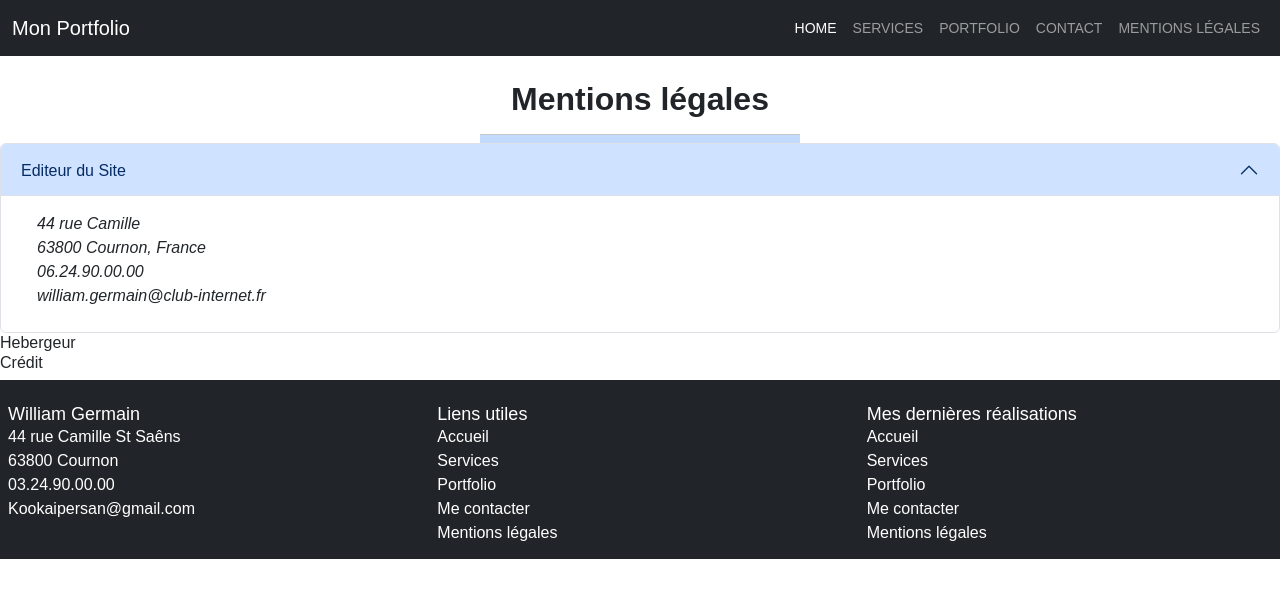
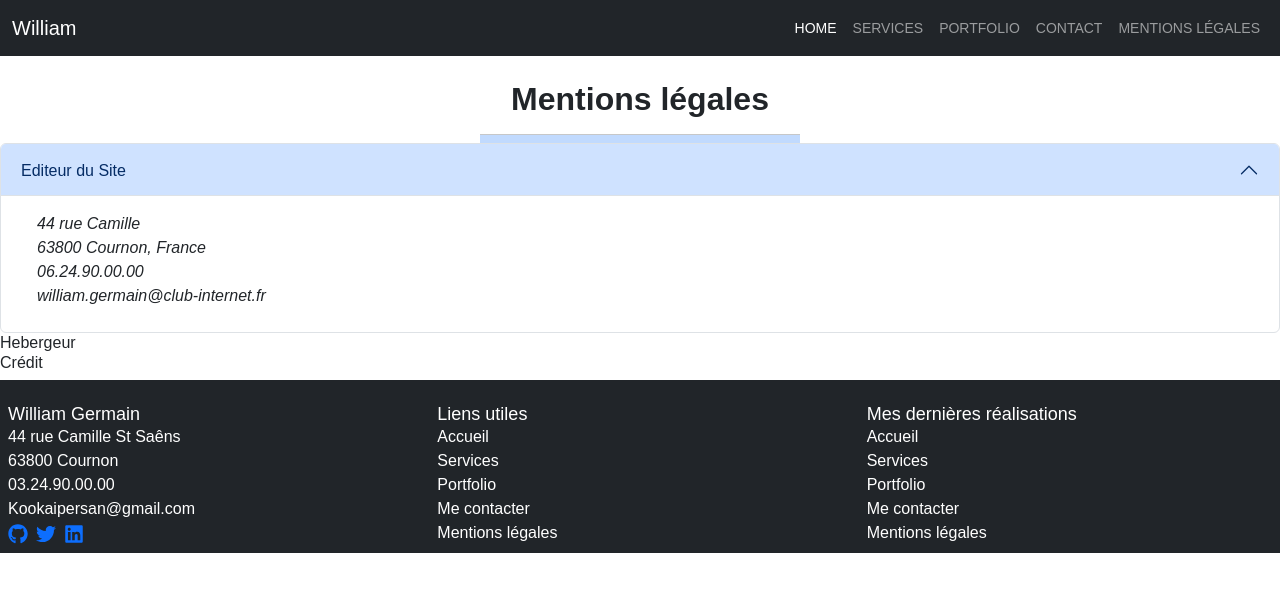
Before and after one commit to Kookaipersan/portfolio-devoir-germain, a React (Vite) app: page /legal in a window 1280 px wide. Shown: the top 598 px of the page. Built offline with nearby package versions, Linux system fonts and the light colour scheme.

Commit message:
icons react

```diff
--- a/src/components/Home.jsx
+++ b/src/components/Home.jsx
@@ -1,5 +1,6 @@
 import React from 'react';
 import { Navbar, Nav, Container } from 'react-bootstrap';
+import { FaMapMarkerAlt, FaIdCard, FaBox, FaUserPlus, FaUsers } from 'react-icons/fa';
 
 
 const Home = () => {
--- a/src/components/footer.jsx
+++ b/src/components/footer.jsx
@@ -16,113 +16,76 @@ const Footer = () => {
             Kookaipersan@gmail.com
           </address>
           <div className="social-icons">
-          <a
-            href="https://github.com/Kookaipersan"
-            className="text-decoration-none"
-          >
-            <i className="bi bi-github fs-5 me-2" />
+            <a href="https://github.com/Kookaipersan" className="text-decoration-none">
+              <FaGithub className="fs-5 me-2" />
             </a>
-          <a
-            href="https://x.com/?lang=fr&mx=2"
-            className="text-decoration-none"
-          >
-            <i className="bi bi-twitter fs-5 me-2" />
+            <a href="https://x.com/?lang=fr&mx=2" className="text-decoration-none">
+              <FaTwitter className="fs-5 me-2" />
             </a>
-          <a
-            href="https://www.linkedin.com/feed/?trk=guest_homepage-basic_google-one-tap-submit"
-            className="text-decoration-none"
-          >
-            <i className="bi bi-linkedin fs-5" />
+            <a href="https://www.linkedin.com/feed/?trk=guest_homepage-basic_google-one-tap-submit" className="text-decoration-none">
+              <FaLinkedin className="fs-5" />
             </a>
           </div>
         </div>
+
         <div className="col-lg-4 col-sm-12 mt-3">
           <h5>Liens utiles</h5>
           <ul className="liens list-unstyled">
             <li>
-            <a
-              href="./index.html"
-              className="text-decoration-none text-white hover-bold"
-            >
+              <Link to="/" className="text-decoration-none text-white hover-bold">
                 Accueil
-            </a>
+              </Link>
             </li>
             <li>
-            <a
-              href="./offre.html"
-              className="text-decoration-none text-white hover-bold "
-            >
+              <Link to="/Services" className="text-decoration-none text-white hover-bold">
                 Services
-            </a>
+              </Link>
             </li>
             <li>
-            <a
-              href="./portfolio.html"
-              className="text-decoration-none text-white hover-bold "
-            >
+              <Link to="/portfolio" className="text-decoration-none text-white hover-bold">
                 Portfolio
-            </a>
+              </Link>
             </li>
             <li>
-            <a
-              href="./contact.html"
-              className="text-decoration-none text-white hover-bold"
-            >
+              <Link to="/contact" className="text-decoration-none text-white hover-bold">
                 Me contacter
-            </a>
+              </Link>
             </li>
             <li>
-            <a
-              href="./mentions-legales.html"
-              className="text-decoration-none text-white hover-bold"
-            >
+              <Link to="/legal" className="text-decoration-none text-white hover-bold">
                 Mentions légales
-            </a>
+              </Link>
             </li>
           </ul>
         </div>
+
         <div className="col-lg-4 col-sm-12 mt-3">
           <h5>Mes dernières réalisations</h5>
           <ul className="liens list-unstyled">
             <li>
-            <a
-              href="./index.html"
-              className="text-decoration-none text-white hover-bold "
-            >
+              <Link to="/" className="text-decoration-none text-white hover-bold">
                 Accueil
-            </a>
+              </Link>
             </li>
             <li>
-            <a
-              href="./offre.html"
-              className="text-decoration-none text-white hover-bold"
-            >
+              <Link to="/Services" className="text-decoration-none text-white hover-bold">
                 Services
-            </a>
+              </Link>
             </li>
             <li>
-            <a
-              href="./portfolio.html"
-              className="text-decoration-none text-white hover-bold"
-            >
+              <Link to="/portfolio" className="text-decoration-none text-white hover-bold">
                 Portfolio
-            </a>
+              </Link>
             </li>
             <li>
-            <a
-              href="./contact.html"
-              className="text-decoration-none text-white hover-bold"
-            >
+              <Link to="/contact" className="text-decoration-none text-white hover-bold">
                 Me contacter
-            </a>
+              </Link>
             </li>
             <li>
-            <a
-              href="./mentions-legales.html"
-              className="text-decoration-none text-white hover-bold"
-            >
+              <Link to="/legal" className="text-decoration-none text-white hover-bold">
                 Mentions légales
-            </a>
+              </Link>
             </li>
           </ul>
         </div>
--- a/src/components/header.jsx
+++ b/src/components/header.jsx
@@ -6,7 +6,7 @@ const Header = () => {
   return (
     <nav className="navbar navbar-expand-md navbar-dark bg-dark">
       <div className="container-fluid">
-        <Link to="/" className="navbar-brand">Mon Portfolio</Link>
+        <Link to="/" className="navbar-brand">William</Link>
         <button className="navbar-toggler" type="button" data-bs-toggle="collapse" data-bs-target="#navbarNav" aria-controls="navbarNav" aria-expanded="false" aria-label="Toggle navigation">
           <span className="navbar-toggler-icon"></span>
         </button>
--- a/src/index.css
+++ b/src/index.css
@@ -49,9 +49,10 @@ footer {
   text-decoration: underline;
 }
 
-/* Couleur des icônes dans le footer */
-.social-icons i {
-  color: #555;
+.icon-dark {
+  color: #555; /* Gris foncé */
+}
+
 }
 
 /* Au survol des icônes dans le footer */
```
Lines whose indentation alone changed are shown as unchanged.
